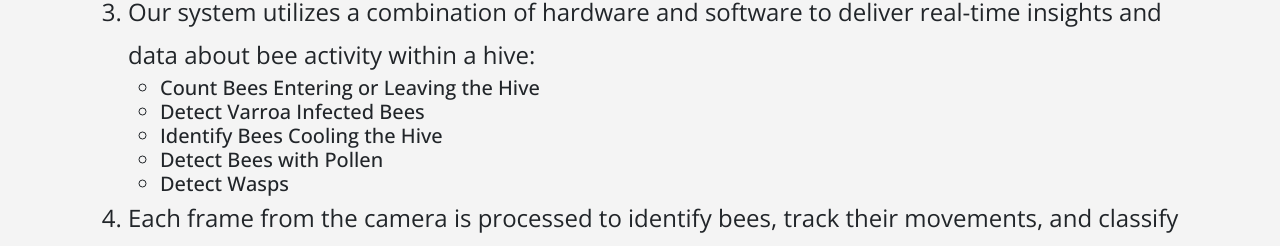
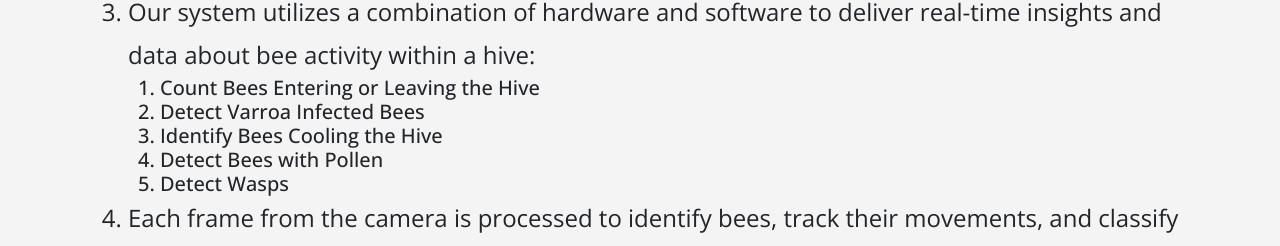
Before and after one commit to Shubham-kpl/MonitorBee, a React (Vite) app in the folder frontend/: page / in a window 1280 px wide. Shown: the part 663-909 px from the top of the page. Built offline with nearby package versions, Linux system fonts and the light colour scheme; the HTML template or start-up script is replaced by a standard one.

Commit message:
Update about_project.jsx

```diff
--- a/frontend/src/components/about_project.jsx
+++ b/frontend/src/components/about_project.jsx
@@ -7,9 +7,9 @@ export default function AboutProject() {
       <h1
         style={{
           marginBottom: "2.5rem",
-          color: "#f0a500",  // Warm honey color
+          color: "#f0a500", // Warm honey color
           textAlign: "center",
-          fontSize: "3.5rem"
+          fontSize: "3.5rem",
         }}
       >
         MonitorBee
@@ -37,13 +37,13 @@ export default function AboutProject() {
               deliver real-time insights and data about bee activity within a
               hive:
               <h5>
-                <ul>
+                <ol>
                   <li>Count Bees Entering or Leaving the Hive</li>
                   <li>Detect Varroa Infected Bees</li>
                   <li>Identify Bees Cooling the Hive</li>
                   <li>Detect Bees with Pollen</li>
                   <li>Detect Wasps</li>
-                </ul>
+                </ol>
               </h5>
             </li>
             <li>
```
